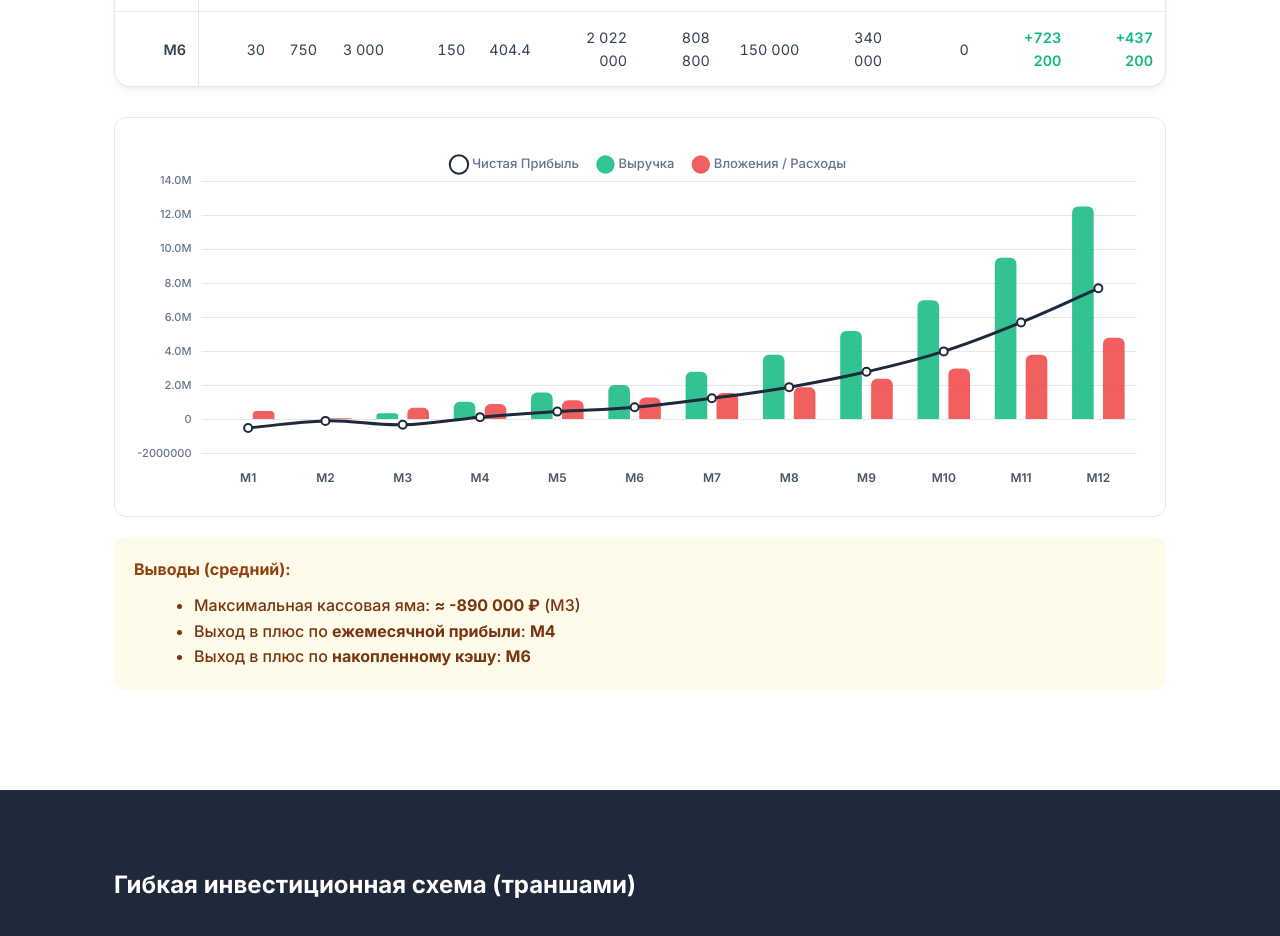
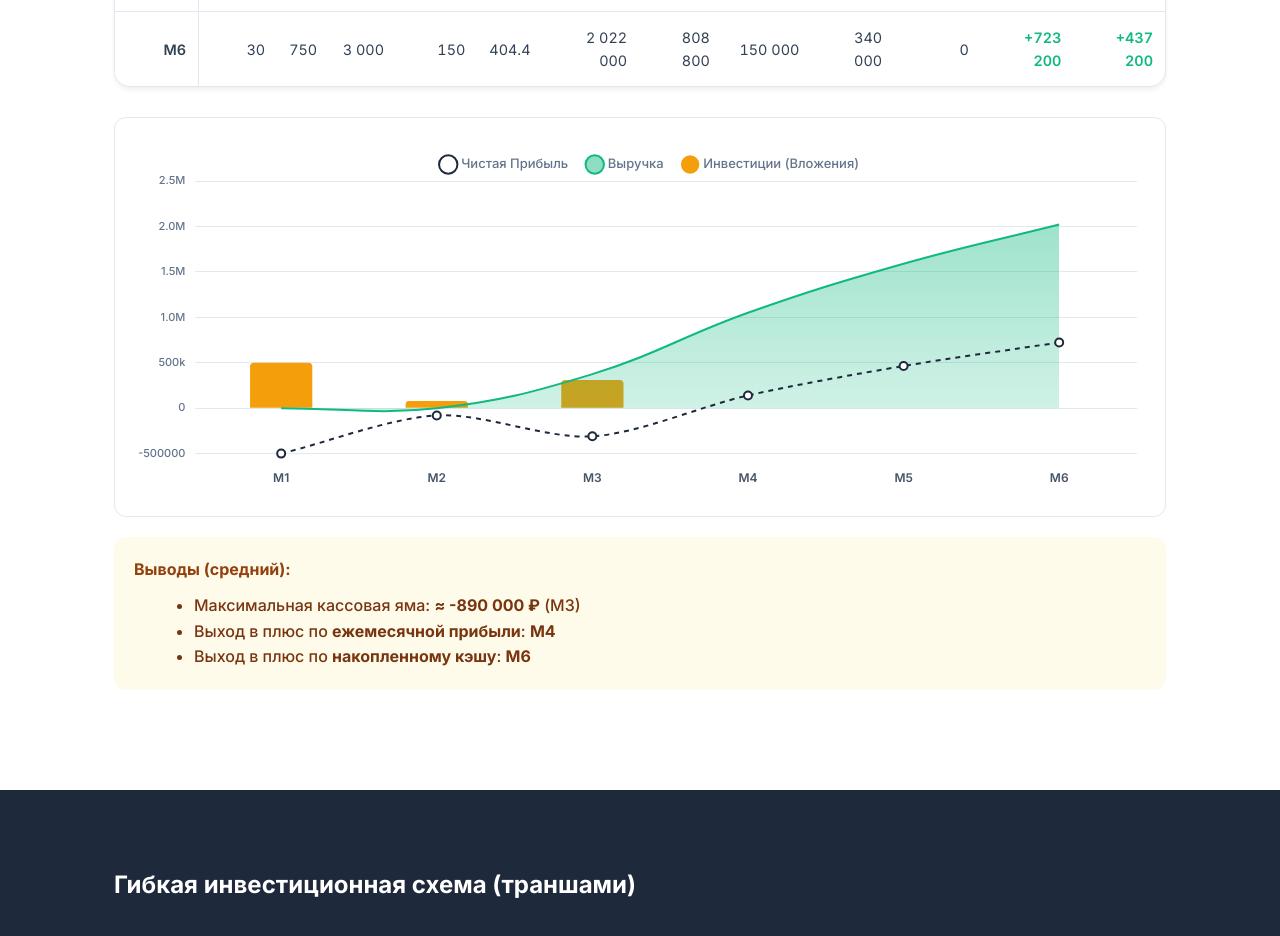
Before and after one commit to snikulin87-hue/pres-entation, a website built with Vite: page index.html in a window 1280 px wide. Shown: the part 4860-5796 px from the top of the page. Built offline with nearby package versions, Linux system fonts and the light colour scheme.

Commit message:
Refactor: Update charts to 6-month combo style (Area/Bar/Line)

```diff
--- a/docs/index.html
+++ b/docs/index.html
@@ -8,7 +8,7 @@
     <link rel="preconnect" href="https://fonts.googleapis.com">
     <link rel="preconnect" href="https://fonts.gstatic.com" crossorigin>
     <link href="https://fonts.googleapis.com/css2?family=Inter:wght@400;500;600;700;800&display=swap" rel="stylesheet">
-  <script type="module" crossorigin src="./assets/main-B28SF6vb.js"></script>
+  <script type="module" crossorigin src="./assets/main-DYpXEOed.js"></script>
   <link rel="modulepreload" crossorigin href="./assets/auto-BIf0OA4n.js">
   <link rel="stylesheet" crossorigin href="./assets/main-Dl4FwTzz.css">
 </head>
--- a/src/charts.js
+++ b/src/charts.js
@@ -111,68 +111,78 @@
 // Rev per client = 5000.
 // Expenses = COGS (2000 * Clients) + Fix (340k) + Rewards (Factories * 5000?).
 
-const labels = ['М1', 'М2', 'М3', 'М4', 'М5', 'М6', 'М7', 'М8', 'М9', 'М10', 'М11', 'М12'];
+const labels = ['М1', 'М2', 'М3', 'М4', 'М5', 'М6'];
 
-// Data Generation Logic: Exponential Growth for M7-M12 to show "Flight"
+// Data: M1-M6 exactly matching tables.
+// "Investments" plotted as positive bars for Burn/Initial Spend to be visible.
 
 // --- PESSIMISTIC ---
-// Conservative growth, but still positive trend.
 const pessimisticData = {
-    revenue: [0, 0, 150000, 405000, 621000, 809700, 1100000, 1450000, 1900000, 2400000, 3000000, 3800000],
-    expenses: [500000, 80000, 550000, 562000, 655400, 738800, 850000, 980000, 1150000, 1350000, 1600000, 1900000],
-    profit: [-500000, -80000, -400000, -157000, -34900, 70820, 250000, 470000, 750000, 1050000, 1400000, 1900000]
+    revenue: [0, 0, 150000, 405000, 621000, 809700],
+    // Investments: M1 500k, M2 80k, M3 400k (Net is -400), M4 157k (Net -157)
+    // We will show "Required Investment" as the deficit? Or just the explicit tranches?
+    // User asked for "Investments in tranches". Let's show the Burn (Loss) as Investment.
+    investments: [500000, 80000, 400000, 157000, 34900, 0],
+    profit: [-500000, -80000, -400000, -157000, -34900, 70820]
 };
 
 // --- AVERAGE ---
-// Strong "Hockey Stick" effect
 const averageData = {
-    revenue: [0, 0, 375000, 1050000, 1590000, 2022000, 2800000, 3800000, 5200000, 7000000, 9500000, 12500000],
-    expenses: [500000, 80000, 685000, 910000, 1126000, 1298800, 1550000, 1900000, 2400000, 3000000, 3800000, 4800000],
-    profit: [-500000, -80000, -310000, 140000, 464000, 723200, 1250000, 1900000, 2800000, 4000000, 5700000, 7700000]
+    revenue: [0, 0, 375000, 1050000, 1590000, 2022000],
+    investments: [500000, 80000, 310000, 0, 0, 0], // M3 deficit is 310k. M4 is profitable.
+    profit: [-500000, -80000, -310000, 140000, 464000, 723200]
 };
 
 // --- POSITIVE ---
-// "To the Moon"
 const positiveData = {
-    revenue: [0, 0, 562500, 1631250, 2780625, 4002625, 6000000, 8500000, 12000000, 16500000, 22000000, 29000000],
-    expenses: [500000, 80000, 797500, 1217500, 1715000, 2241000, 2900000, 3800000, 5000000, 6500000, 8500000, 11000000],
-    profit: [-500000, -80000, -235000, 413750, 1065000, 1761000, 3100000, 4700000, 7000000, 10000000, 13500000, 18000000]
+    revenue: [0, 0, 562500, 1631250, 2780625, 4002625],
+    investments: [500000, 80000, 235000, 0, 0, 0], // M3 deficit 235k
+    profit: [-500000, -80000, -235000, 413750, 1065000, 1761000]
 };
 
 function createConfig(data) {
     return {
-        type: 'bar',
+        type: 'line', // Base type
         data: {
             labels: labels,
             datasets: [
                 {
                     label: 'Выручка', // Revenue
                     data: data.revenue,
-                    backgroundColor: 'rgba(16, 185, 129, 0.85)', // Emerald 500
-                    hoverBackgroundColor: '#10B981',
-                    borderRadius: 6,
-                    barPercentage: 0.7,
+                    backgroundColor: (context) => {
+                        const ctx = context.chart.ctx;
+                        const gradient = ctx.createLinearGradient(0, 0, 0, 400);
+                        gradient.addColorStop(0, 'rgba(16, 185, 129, 0.5)'); // Green top
+                        gradient.addColorStop(1, 'rgba(16, 185, 129, 0.05)'); // Green bottom
+                        return gradient;
+                    },
+                    borderColor: '#10B981',
+                    borderWidth: 2,
+                    fill: true,
+                    tension: 0.4,
+                    pointRadius: 0,
                     order: 2,
                     yAxisID: 'y'
                 },
                 {
-                    label: 'Вложения / Расходы', // Expenses
-                    data: data.expenses,
-                    backgroundColor: 'rgba(239, 68, 68, 0.85)', // Red 500
-                    hoverBackgroundColor: '#EF4444',
-                    borderRadius: 6,
-                    barPercentage: 0.7,
+                    label: 'Инвестиции (Вложения)', // Investments
+                    data: data.investments,
+                    type: 'bar',
+                    backgroundColor: '#F59E0B', // Amber/Orange
+                    hoverBackgroundColor: '#D97706',
+                    borderRadius: 4,
+                    barPercentage: 0.5,
                     order: 3,
                     yAxisID: 'y'
                 },
                 {
                     label: 'Чистая Прибыль', // Net Profit
                     data: data.profit,
-                    type: 'line',
                     borderColor: '#1E293B', // Slate 800
                     backgroundColor: '#1E293B',
-                    borderWidth: 3,
-                    tension: 0.4, // Smooths the curve for "flight" effect
+                    borderWidth: 2,
+                    borderDash: [5, 5], // Dotted line per design inspo
+                    tension: 0.3,
                     pointRadius: 4,
                     pointBackgroundColor: '#FFFFFF',
                     pointBorderWidth: 2,
```
Also changed, not shown: docs/assets/main-B28SF6vb.js (deleted, +0 -1 lines), docs/assets/main-DYpXEOed.js (added, +1 -0 lines).
